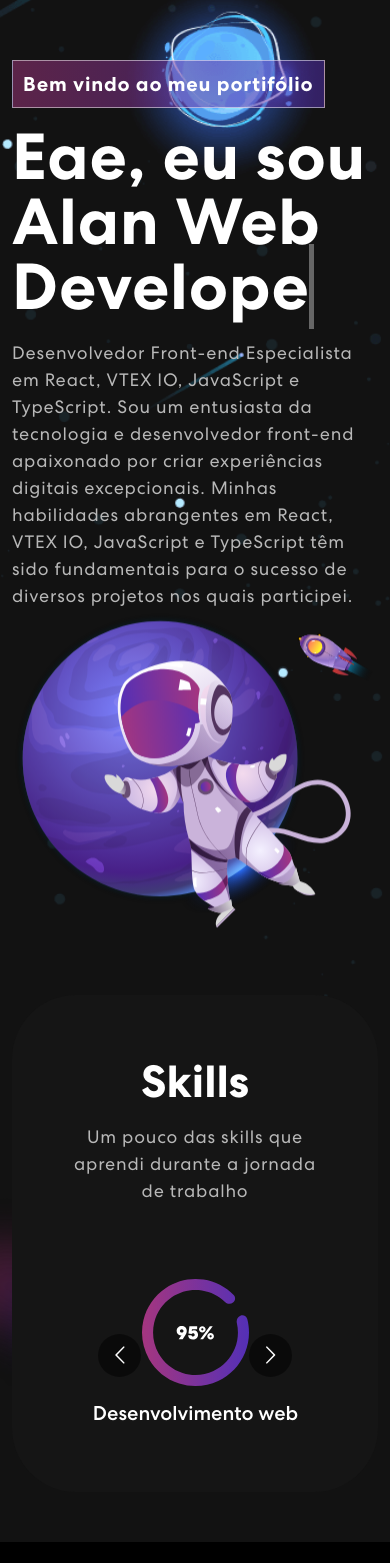
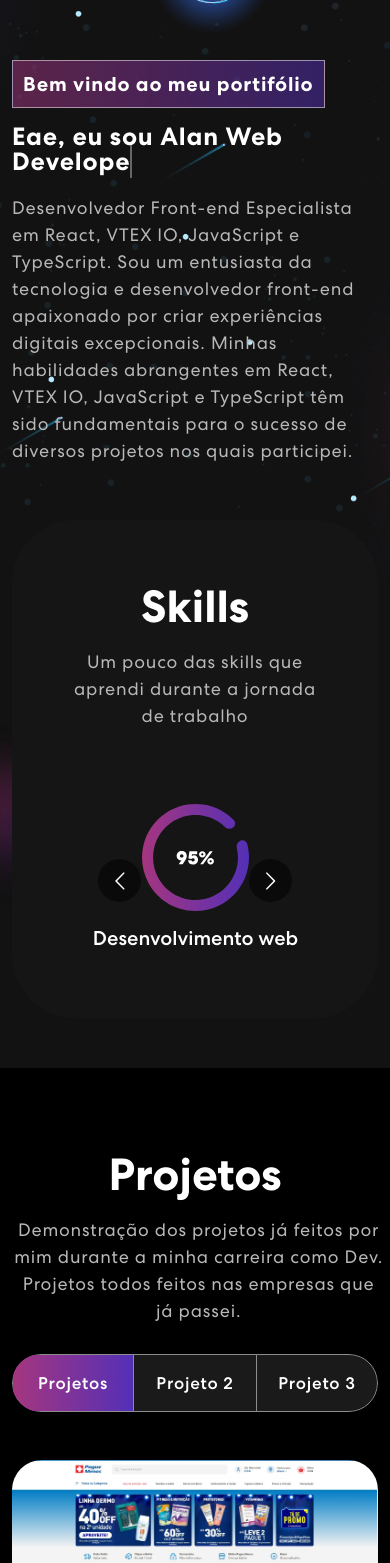
Before and after one commit to aln8575/portifolio.github.io, a React (Create React App) app: page / in a window 390 px wide. Shown: the part 200-1763 px from the top of the page. Built offline with nearby package versions, Linux system fonts and the light colour scheme; no server answers.

Commit message:
projeto finalizado

```diff
--- a/src/App.css
+++ b/src/App.css
@@ -287,8 +287,10 @@ nav.navbar .navbar-toggler[aria-expanded="true"] .navbar-toggler-icon {
   margin-left: 25px;
 }
 .banner img {
-  animation: updown 3s linear infinite;
+  margin-top: -143px;
+  width: 369px;
 }
+
 @keyframes updown {
     0% {
         transform: translateY(-20px);
@@ -615,3 +617,97 @@ nav.navbar .navbar-toggler[aria-expanded="true"] .navbar-toggler-icon {
     transition: 0.3s ease-in-out;
 }
 }
+
+/* CSS MOBILE */
+
+@media(max-width: 768px){
+  .banner img {
+    display: none;
+  }
+
+  .banner h1 {
+    font-size: 25px;
+    font-weight: 600;
+    line-height: 1;
+    margin-bottom: 20px;
+    display: block;
+  }
+
+  .banner p{
+    color: #B8B8B8;
+    font-size: 18px;
+    letter-spacing: 0.8px;
+    line-height: 1.5em;
+    width: 100%;
+  }
+
+  .project .nav.nav-pills {
+    width: 100%;
+    margin: 0 auto;
+    border-radius: 50px;
+    background-color: rgb(255 255 255 / 10%);
+    overflow: hidden;
+  }
+
+  .project p {
+    color: #B8B8B8;
+    font-size: 18px;
+    letter-spacing: 0.8px;
+    line-height: 1.5em;
+    margin: 14px auto 30px auto;
+    text-align: center;
+    width: 102%;
+  }
+
+  .contact h2 {
+    font-size: 40px;
+    font-weight: 500;
+    margin-bottom: 20px;
+    width: 100%;
+    display: flex;
+    justify-content: center;
+}
+
+.contact img {
+  width: 70%;
+  display: flex;
+  margin-left: 54px;
+}
+
+.contact form input, .contact form textarea {
+  width: 90%;
+  background: rgba(255, 255, 255, 0.1);
+  border: 1px solid rgba(255, 255, 255, 0.5);
+  border-radius: 20px;
+  color: #fff;
+  margin: 0px 0px 8px 20px;
+  padding: 16px 18px;
+  font-weight: 500;
+  font-size: 18px;
+  letter-spacing: 0.8px;
+  transition: 0.3s ease-in-out;
+}
+
+.new-email-bx button {
+  background: linear-gradient(90.21deg, #AA367C -5.91%, #4A2FBD 111.58%);
+  padding: 9px 27px;
+  color: #fff;
+  font-weight: 500;
+  letter-spacing: 0.5px;
+  border-radius: 18px;
+}
+
+
+.newsletter-bx h3 {
+  font-weight: 700;
+  letter-spacing: 0.5px;
+  color: white;
+  line-height: 1.2em;
+}
+
+.contact {
+  background: linear-gradient(90.21deg, #AA367C -5.91%, #4A2FBD 111.58%);
+  padding: 60px 0 90px 0;
+}
+
+}
--- a/src/components/Banner.js
+++ b/src/components/Banner.js
@@ -1,6 +1,6 @@
 import { useState, useEffect } from "react";
 import { Container, Row, Col } from "react-bootstrap";
-import headerImg from "../assets/img/header-img.svg";
+import headerImg from "../assets/img/img-minhaa.png";
 import 'animate.css';
 import TrackVisibility from 'react-on-screen';
 
@@ -63,7 +63,7 @@ export const Banner = () => {
           <Col xs={12} md={6} xl={5}>
             <TrackVisibility>
               {({ isVisible }) =>
-                <div className={isVisible ? "animate__animated animate__zoomIn" : ""}>
+                <div className={isVisible ? "img-minha.png" : ""}>
                   <img src={headerImg} alt="Header Img"/>
                 </div>}
             </TrackVisibility>
--- a/src/components/Projects.js
+++ b/src/components/Projects.js
@@ -23,7 +23,7 @@ export const Projects = () => {
     },
     {
       title: "Maeztra",
-      description: "Desenvolvimento de Lp para os clientes",
+      description: "Desenvolvimento de Lp para clientes",
       imgUrl: maeztra,
     }
   ];
```
Also changed, not shown: src/assets/img/img-minhaa.png (added).
